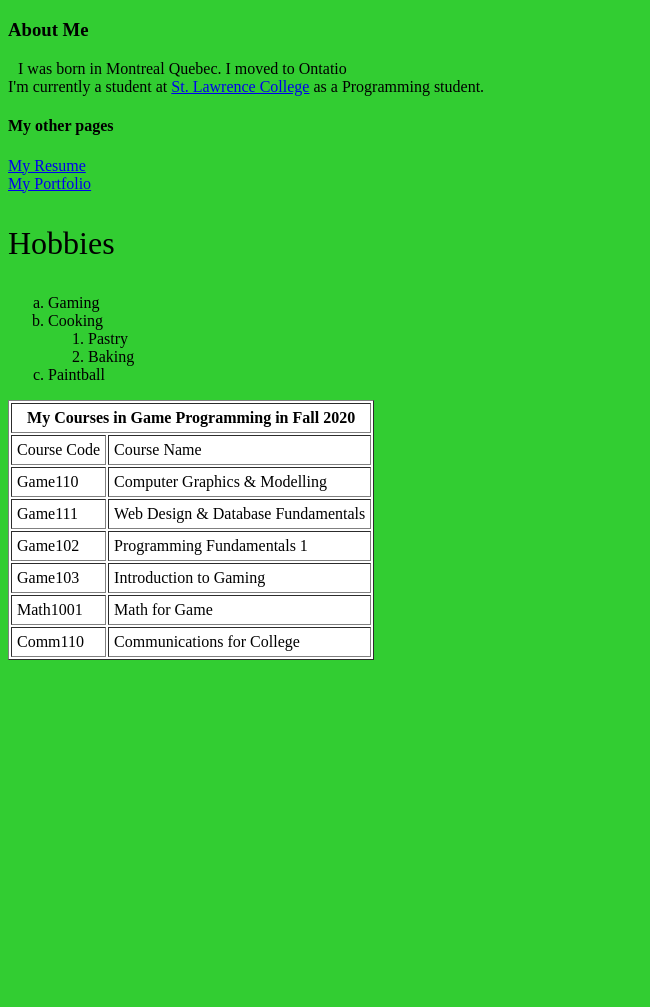
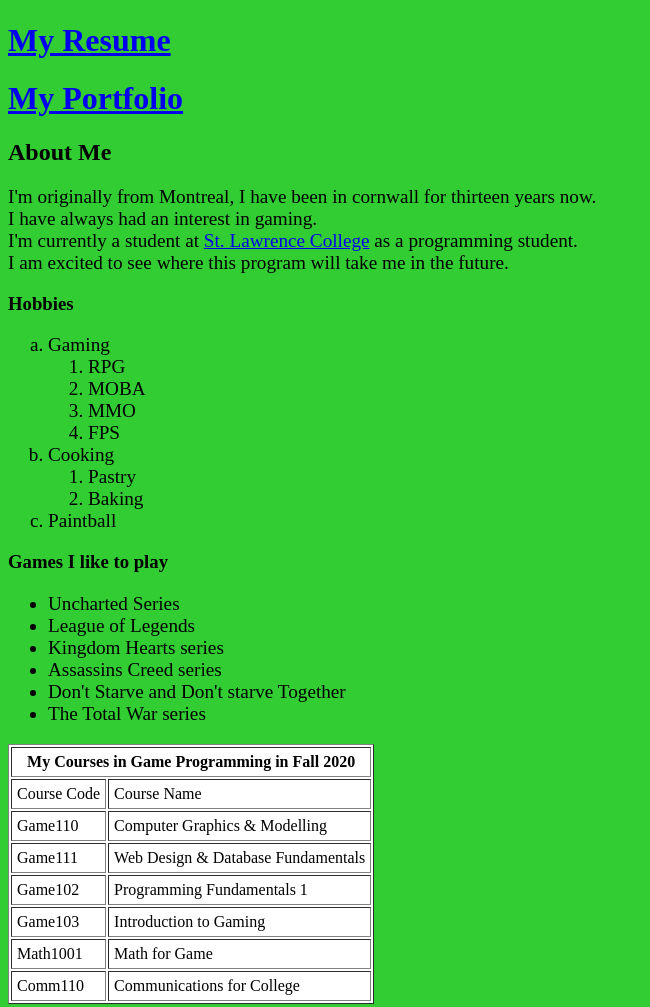
Before and after one commit to RyanBeck21/RyanBeck.github.io, a plain HTML site: page index.html in a window 1280 px wide. Shown: the part 288-1295 px from the top of the page, without its empty margins (0-650 px from the left). Before the commit the page ends 956 px from the top, so only its background shows below. Drawn offline with Linux system fonts and the light colour scheme.

Commit message:
Added new folder, added resume doc, made changes to index

```diff
--- a/index.html
+++ b/index.html
@@ -11,23 +11,29 @@
    <body style="background-color:limegreen">
     <img src="images/Ryan.jpg" width="200px" border="3">
 
-    <h3>About Me</h3>
-    <p style="text-indent:10px;">
-      <strong> </strong>
-      I was born in Montreal Quebec. I moved to Ontatio
-      <br>I'm currently a student at <a href="https://www.stlawrencecollege.ca/">St. Lawrence College</a> as a Programming student.
+
+    <h1><a href="docs/Ryan_Beck_Resume.docx"> My Resume</a></h1>
+    <h1><a href="portfolio.html">My Portfolio</a></h1>
 
 
-    <h4>My other pages</h4>
-    <a href="Resume.html"> My Resume</a>
-    <br>  <a href="portfolio.html">My Portfolio</a>
-    </p>
+    <h2>About Me</h2>
+    <p style="font-size:120%;">
+
+    I'm originally from Montreal, I have been in cornwall for thirteen years now.
+    <br> I have always had an interest in gaming.
+    <br>I'm currently a student at <a href="https://www.stlawrencecollege.ca/">St. Lawrence College</a> as a programming student.
+    <br> I am excited to see where this program will take me in the future.
 
 
-
-    <h3 style="font:200% comic"> Hobbies</h3>
-    <ol type="a">
+    <h3 > Hobbies</h3>
+    <ol type="a" style="font-size:120%;">
       <li>Gaming</li>
+      <ol>
+        <li>RPG</li>
+        <li>MOBA</li>
+        <li>MMO</li>
+        <li>FPS</li>
+      </ol>
       <li>Cooking</li>
       <ol>
         <li>Pastry</li>
@@ -36,10 +42,18 @@
       <li>Paintball</li>
     </ol>
 
+    <h3>Games I like to play</h3>
+    <ul style="font-size:120%;">
+      <li>Uncharted Series</li>
+      <li>League of Legends</li>
+      <li>Kingdom Hearts series</li>
+      <li>Assassins Creed series</li>
+      <li>Don't Starve and Don't starve Together</li>
+      <li>The Total War series</li>
+    </ul>
 
 
-
-  <table style="background-color:white" border="1" cellpadding="5" >
+  <table style="background-color:white" border="1" cellpadding="5"; style="font-size:140%;">
     <tr>
       <th colspan="2">My Courses in Game Programming in Fall 2020</th>
     </tr>
@@ -66,5 +80,15 @@
     </tr>
   </table>
 
+  <p>
+
+    <h2>Contact Me</h2>
+    <ul>
+      <li><a href="mailto:filrost21@gmail.com">My Email</a></li>
+      <li><a href="tel:+4389214447">My Phone Number</a></li>
+    </ul>
+
+  </p>
+
   </body>
 </html>
--- a/portfolio.html
+++ b/portfolio.html
@@ -1,7 +1,7 @@
 <!DOCTYPE html>
 <html lang="en" dir="ltr">
   <head>
-
+  <link rel="icon" href="images/Wolf.jpg" sizes="16x16" type="image/png">
     <meta charset="utf-8">
     <meta description="Portfolio">
     <title>My Portfolio </title>
@@ -11,14 +11,14 @@
   <body style="background-color:lightblue">
   <img src="images/Ryan.jpg" width="200px" border="3">
 
-    <h3>My portfolio</h3>
-    <p style="text-indent:10px;">
-      <strong> </strong>
+  <h1><a href="docs/Ryan_Beck_Resume.docx"> My Resume</a></h1>              <h1><a href="portfolio.html">My Portfolio</a></h1>
+
+
+    <h2>My Portfolio</h2>
+    <p style="font-size:120%;">
+
       Items to be added soon...
 
-      <h4>My other pages</h4>
-      <a href="index.html">About Me</a>
-      <br>  <a href="Resume.html"> My Resume</a>
 
 
 
```
Also changed, not shown: Resume.html (+5 -4 lines), 1 other file.
